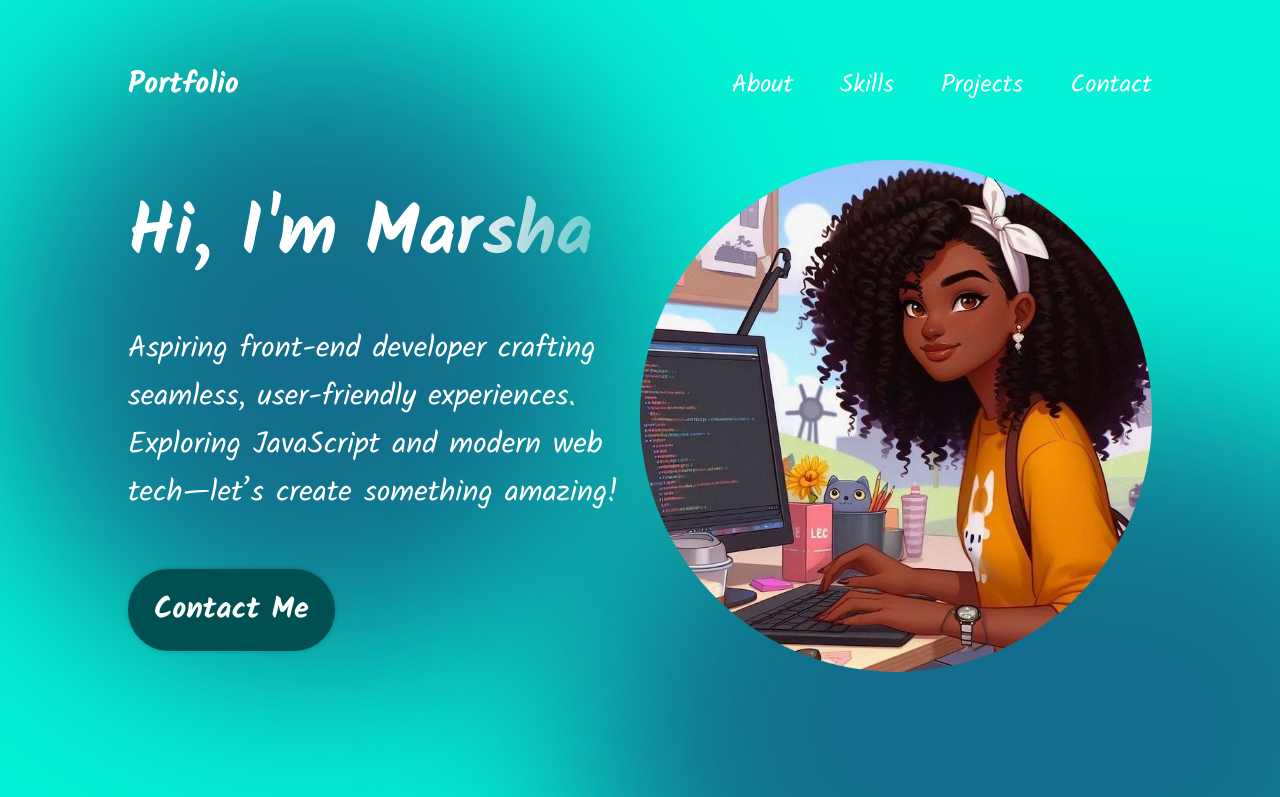
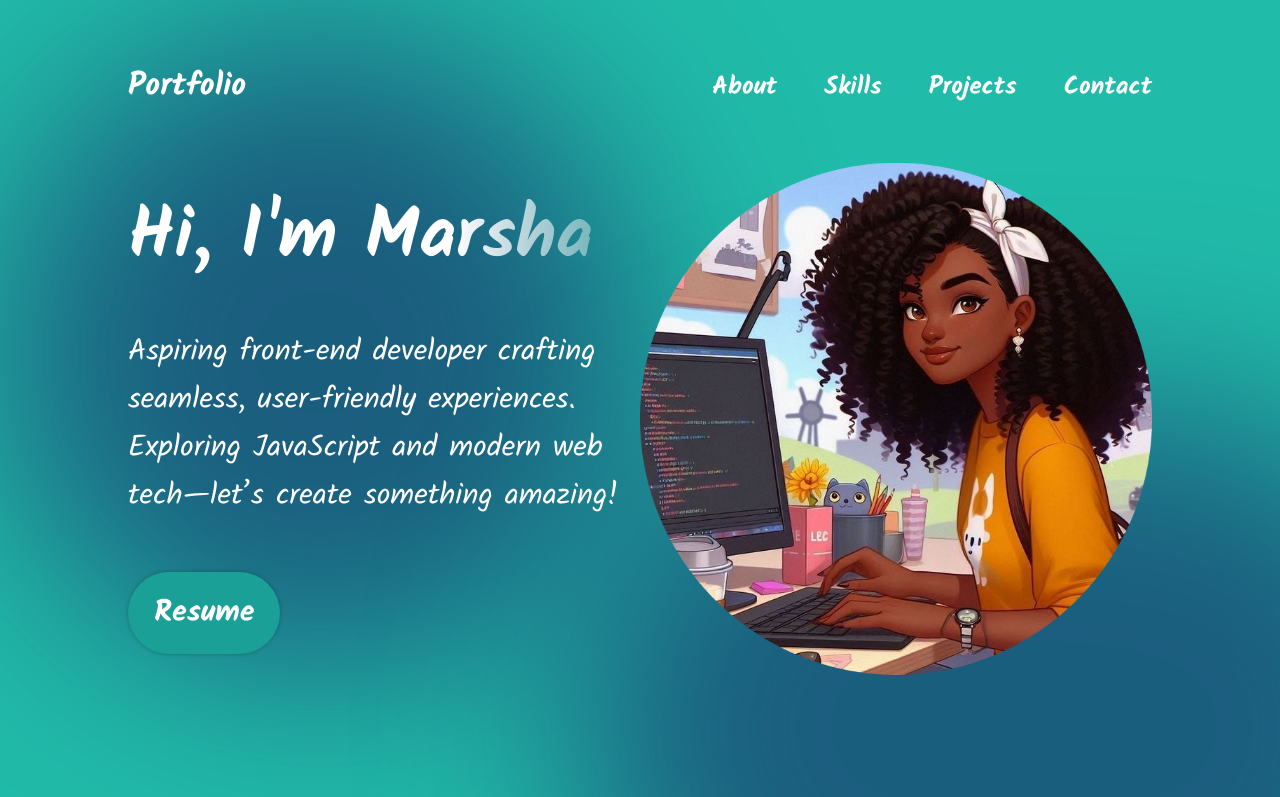
Before and after one commit to Marsha452/My-Portfolio, a React (Vite) app: page / in a window 1280 px wide. Shown: the top 797 px of the page. Built offline with nearby package versions, Linux system fonts and the light colour scheme.

Commit message:
added resume button, changed colours, updated navbar, updated fav icon

```diff
--- a/index.html
+++ b/index.html
@@ -4,7 +4,7 @@
     <meta charset="UTF-8" />
     <link rel="icon" type="image/png" href="/favicon.ico" />
     <meta name="viewport" content="width=device-width, initial-scale=1.0" />
-    <title>My Portfolio</title>
+    <title>Marsha's Portfolio</title>
   </head>
   <body>
     <div id="root"></div>
--- a/src/components/Hero/Hero.jsx
+++ b/src/components/Hero/Hero.jsx
@@ -12,9 +12,11 @@ export const Hero = () => {
         Aspiring front-end developer crafting seamless, user-friendly experiences.
          Exploring JavaScript and modern web tech—let’s create something amazing!
         </p>
-        <a href="mailto:marshabrown452@gmail.com" className={styles.contactBtn}>
-          Contact Me
-        </a>
+
+          <a href="https://drive.google.com/file/d/1Qa827STAfU0AZo1i7-QKRelwBoZbylH9/view?usp=sharing" className={styles.contactBtn} target="_blank">
+            Resume
+          </a>
+
       </div>
       <img
         src={getImageUrl("hero/heroImage.png")}
--- a/src/components/Hero/Hero.module.css
+++ b/src/components/Hero/Hero.module.css
@@ -49,7 +49,12 @@
   padding: 17px 26px;
   box-shadow: 0 0 4px 0 rgba(0, 0, 0, 0.25);
 }
-
+.button{
+  display: flex; /* Enables flexbox */
+    justify-content: space-between; /* Distribute sections with equal space */
+    gap: 60px; /* Space between each section */
+    padding: 20px; /* Optional: Add padding around the entire container */
+}
 .heroImg {
   width: 50%;
   z-index: 1;
@@ -108,4 +113,8 @@
   .content {
     align-items: center;
   }
+  .button{
+    display:block;
+  }
+
 }
--- a/src/components/Navbar/Navbar.module.css
+++ b/src/components/Navbar/Navbar.module.css
@@ -11,8 +11,8 @@
 }
 
 .title {
-  font-size: 30px;
-  font-weight: 600;
+  font-size: 32px;
+  font-weight: bold;
   text-decoration: none;
   color: var(--color-text);
 }
@@ -36,6 +36,7 @@
   font-size: 25px;
   color: var(--color-text);
   text-decoration: none;
+  font-weight: bold;
 }
 
 @media screen and (max-width: 830px) {
--- a/src/vars.css
+++ b/src/vars.css
@@ -2,11 +2,10 @@
 :root {
   /* Colours */
   --color-text: #fff;
-  --color-primary: #015051;
-  --color-secondary:#04837B;
-  --color-dark: #01A7A3;
-  --color-bg: #04F2D5;
-
+  --color-primary: #1ba097;
+  --color-secondary:#015051;
+  --color-dark:#015051;
+  --color-bg: #21bba9;
   /* Fonts */
   --font-kalam:"Kalam", serif;
 }
```
Also changed, not shown: 1 other file (tests, documents, lock files or other folders).
